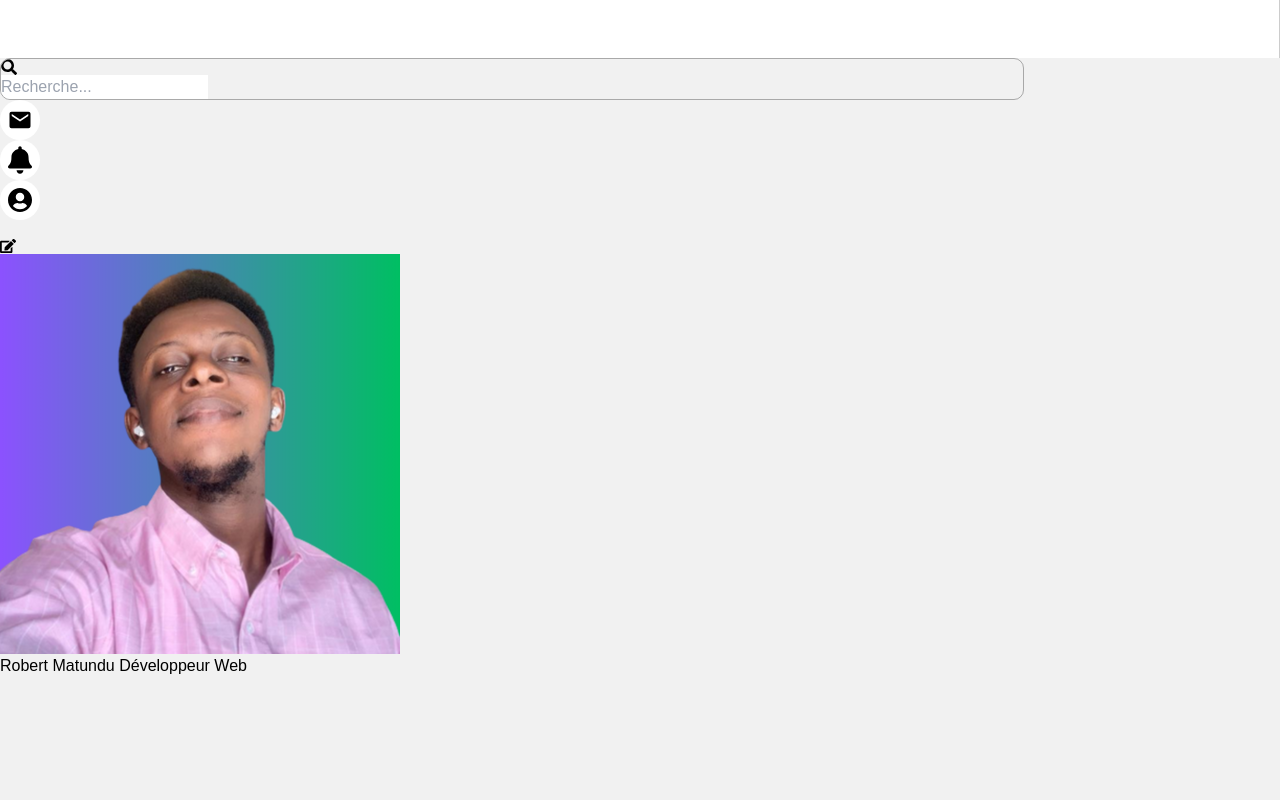
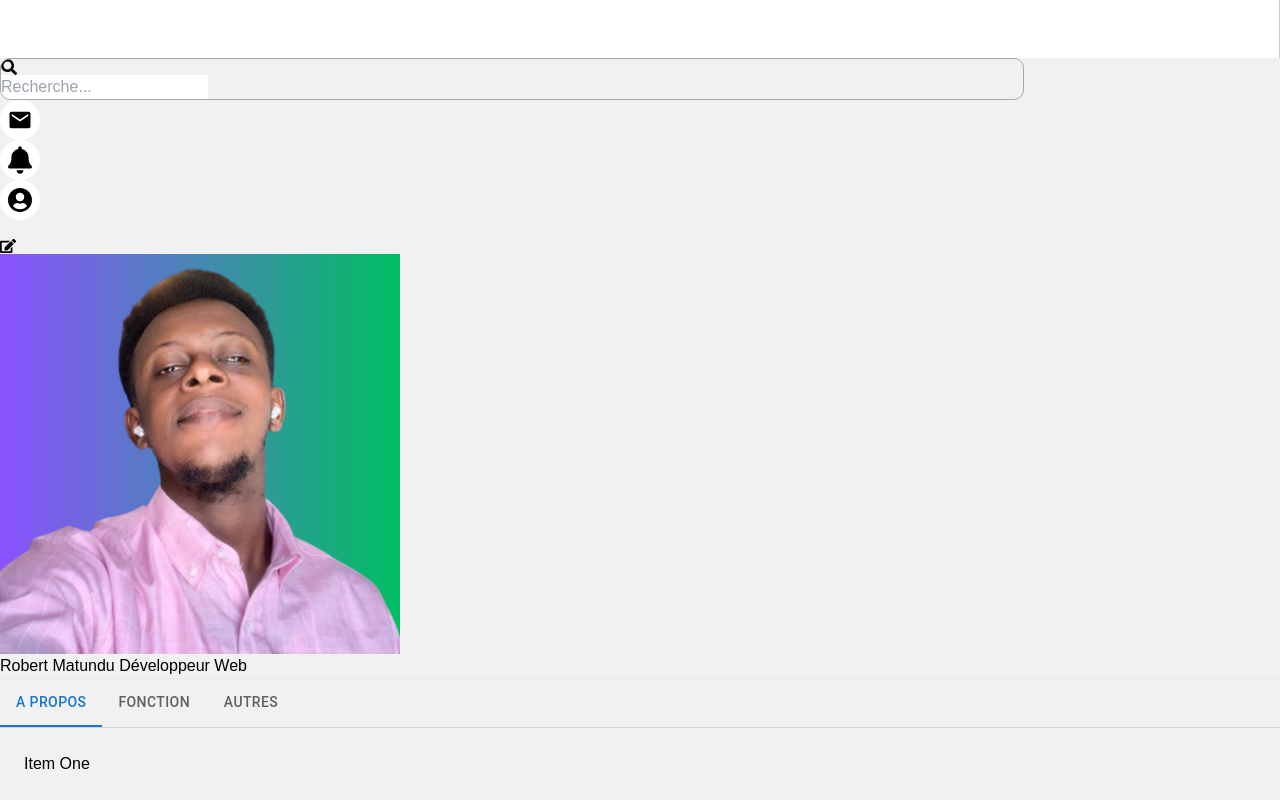
Before and after one commit to rovertnet/evv_ap, a React (Vite) app in the folder documents/: page /profil in a window 1280 px wide. Shown: the part 742-1542 px from the top of the page. Before the commit the page ends 1420 px from the top, so only its background shows below. Built offline with nearby package versions, Linux system fonts and the light colour scheme.

Commit message:
another commit

```diff
--- /dev/null
+++ b/documents/src/components/profil/Info.jsx
@@ -0,0 +1,68 @@
+import PropTypes from "prop-types";
+import Tabs from "@mui/material/Tabs";
+import Tab from "@mui/material/Tab";
+import Box from "@mui/material/Box";
+import { useState } from "react";
+
+function CustomTabPanel(props) {
+  const { children, value, index, ...other } = props;
+
+  return (
+    <div
+      role="tabpanel"
+      hidden={value !== index}
+      id={`simple-tabpanel-${index}`}
+      aria-labelledby={`simple-tab-${index}`}
+      {...other}
+    >
+      {value === index && <Box sx={{ p: 3 }}>{children}</Box>}
+    </div>
+  );
+}
+
+CustomTabPanel.propTypes = {
+  children: PropTypes.node,
+  index: PropTypes.number.isRequired,
+  value: PropTypes.number.isRequired,
+};
+
+function a11yProps(index) {
+  return {
+    id: `simple-tab-${index}`,
+    "aria-controls": `simple-tabpanel-${index}`,
+  };
+}
+
+export default function Profiltabs() {
+  const [value, setValue] = useState(0);
+
+  const handleChange = (event, newValue) => {
+    setValue(newValue);
+  };
+
+  return (
+    <Box sx={{ width: "100%" }} className="">
+      <Box sx={{ borderBottom: 1, borderColor: "divider" }}>
+        <Tabs
+          value={value}
+          onChange={handleChange}
+          aria-label="basic tabs example"
+          className="bg-white"
+        >
+          <Tab label="A propos" {...a11yProps(0)} />
+          <Tab label="Fonction" {...a11yProps(1)} />
+          <Tab label="Autres" {...a11yProps(2)} />
+        </Tabs>
+      </Box>
+      <CustomTabPanel value={value} index={0}>
+        Item One
+      </CustomTabPanel>
+      <CustomTabPanel value={value} index={1}>
+        Item Two
+      </CustomTabPanel>
+      <CustomTabPanel value={value} index={2}>
+        Item Three
+      </CustomTabPanel>
+    </Box>
+  );
+}
--- a/documents/src/components/profil/Profil.jsx
+++ b/documents/src/components/profil/Profil.jsx
@@ -5,8 +5,8 @@ import { FaEdit } from "react-icons/fa";
 export default function Profil() {
   return (
     <>
-      <div className="">
-        <div className="flex justify-end h-44 w-full bg-white rounded-lg space-x-2 p-2">
+      <div className="bg-white pb-10">
+        <div className="flex justify-end h-44 w-full bg-blue-200 rounded-lg space-x-2 p-2">
           <FaEdit className="text-2xl font-bold text-gray-500" />
         </div>
         <div className="flex justify-start gap-3">
@@ -23,6 +23,7 @@ export default function Profil() {
               Développeur Web
             </span>
           </h2>
+          <hr />
         </div>
       </div>
     </>
--- a/documents/src/pages/Profils.jsx
+++ b/documents/src/pages/Profils.jsx
@@ -1,3 +1,4 @@
+import Profiltabs from "../components/profil/Info";
 import Profil from "../components/profil/Profil"
 
 export default function Profils() {
@@ -5,6 +6,7 @@ export default function Profils() {
     <>
       <div className="pt-5 px-5">
         <Profil />
+        <Profiltabs />
       </div>
     </>
   );
```
